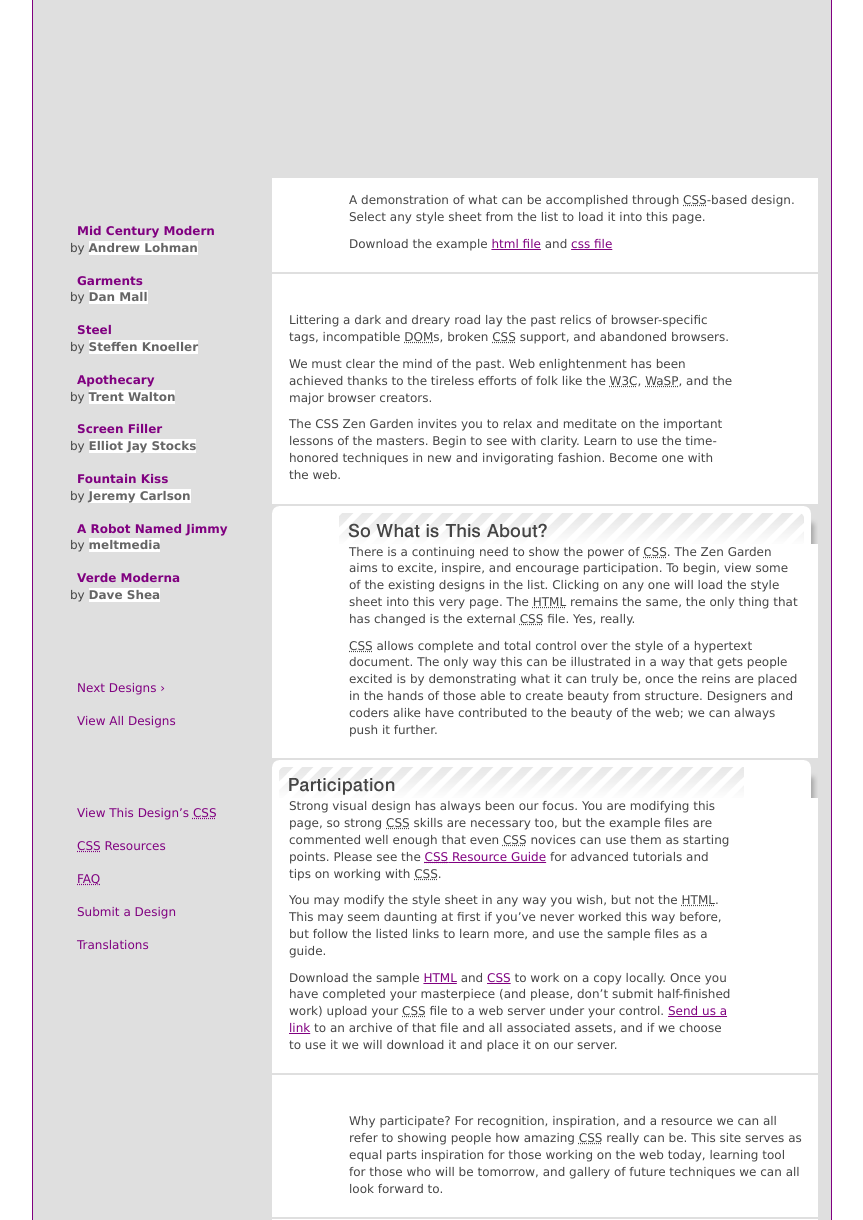
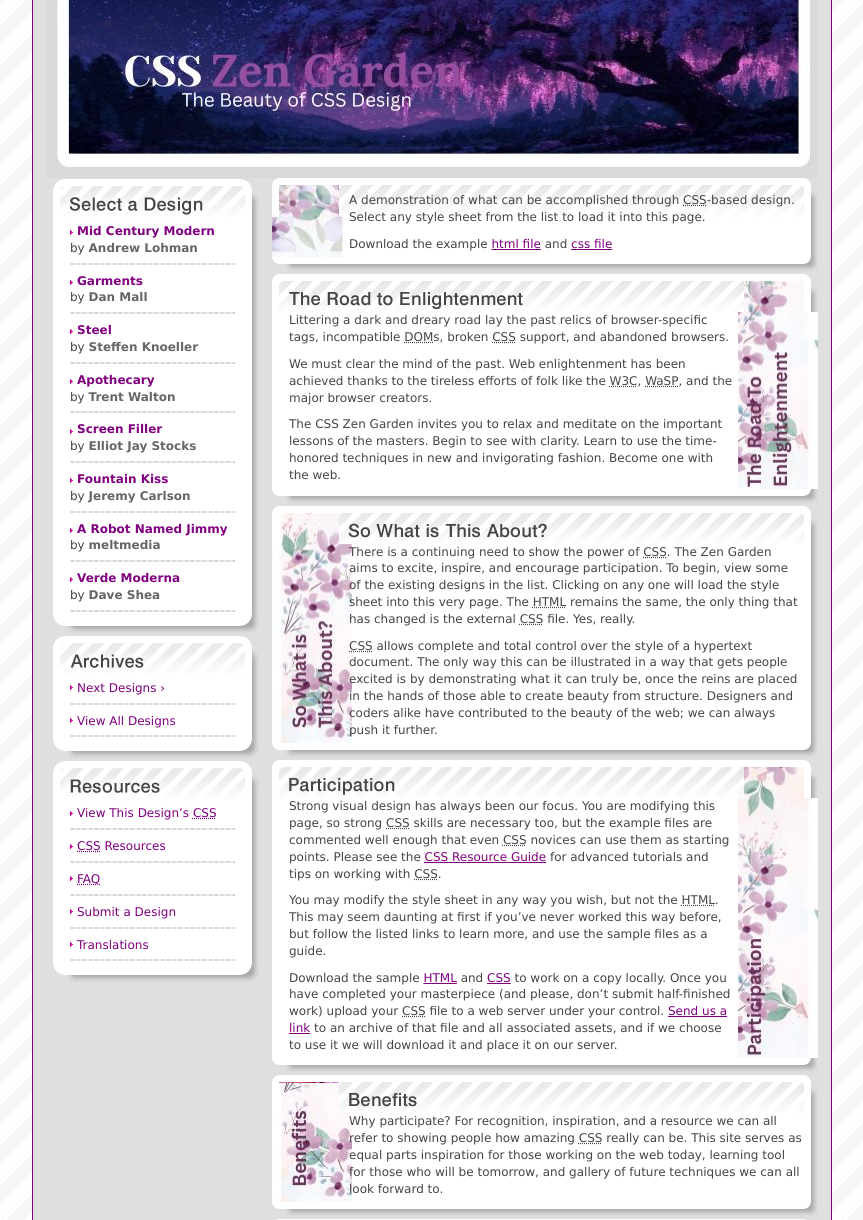
Before and after one commit to angelalimos/web-md-project, a plain HTML site: page index.html in a window 1280 px wide. Shown: the top 1220 px of the page, without its empty margins (208-1071 px from the left). Drawn offline with Linux system fonts and the light colour scheme; the site is published under a folder, as on GitHub Pages, so addresses that start at the root find nothing.

Commit message:
Fix image paths for GitHub Pages

```diff
--- a/style.css
+++ b/style.css
@@ -3,7 +3,7 @@
 margin:0;
 padding:0;
 font:75%/1.4 verdana,Helvetica,sans-serif;
-background-image:url(/images/body_bg.gif);
+background-image:url(images/body_bg.gif);
 text-align:center;
 }
 
@@ -46,7 +46,7 @@
 margin:0 auto;
 padding:0 13px;
 position:relative;
-background:url(/images/line) repeat-x #dfdfdf;
+background:url(images/line) repeat-x #dfdfdf;
 border-left:1px solid purple;
 border-right:1px solid purple;
 color:#454545;
@@ -56,7 +56,7 @@
 header {
 width:772px;
 height:178px;
-background:url(/images/top_title.jpg);
+background:url(images/top_title.jpg);
 }
 
 .summary, .preamble, .explanation, .participation, .benefits, .requirements {
@@ -101,12 +101,12 @@
 .sidebar li {
 list-style:none;
 padding:6px 0 10px 0;
-background:url(/images/line_divider.png) bottom repeat-x;
+background:url(images/line_divider.png) bottom repeat-x;
 }
 
 .sidebar li a {
 padding-left:7px;
-background:url(/images/link.gif) left center no-repeat;
+background:url(images/link.gif) left center no-repeat;
 text-decoration:none;
 }
 
@@ -117,15 +117,15 @@
 .summary p:first-child {
 padding-top:14px;
 background:
-	url(quicksummary_top.gif) top no-repeat,
-	url(/images/right_bg.gif) right repeat-y;
+	url(images/quicksummary_top.gif) top no-repeat,
+	url(images/right_bg.gif) right repeat-y;
 }
 
 .summary p:last-child {
 padding-bottom:20px;
 background:
-	url(/images/right_bottom.gif) bottom no-repeat,
-	url(/images/right_bg.gif) right repeat-y;
+	url(images/right_bottom.gif) bottom no-repeat,
+	url(images/right_bg.gif) right repeat-y;
 }
 
 .design-selection li a {
@@ -164,7 +164,7 @@
 .summary p:first-child {
 padding-top:14px;
 position: relative;
-background:url(/images/quicksummary_top.gif) top no-repeat;
+background:url(images/quicksummary_top.gif) top no-repeat;
 }
 
 .summary p:last-child {
@@ -173,33 +173,33 @@
 
 /* right image */
 .summary p, .explanation p , .benefits p {
-background:url(/images/right_bg.gif) right repeat-y;
+background:url(images/right_bg.gif) right repeat-y;
 }
 .design-selection, .design-archives, .zen-resources {
-background:url(/images/left_bg.gif) repeat-y;
+background:url(images/left_bg.gif) repeat-y;
 }
 
 /* side image */
-.summary {background-image:url(/images/no\ text.jpg);background-position:left bottom;}
-.preamble {background-image:url(/images/enlightenmment.jpg);background-position:right bottom;}
-.explanation {background-image:url(/images/explanation.jpg);background-position:left bottom;}
-.participation {background-image:url(/images/participation.jpg);background-position:right bottom;}
-.benefits {background-image:url(/images/Benefits.jpg);background-position:left bottom;}
-.requirements {background-image:url(/images/Requirements.jpg); background-position:right bottom;}
+.summary {background-image:url(images/no\ text.jpg);background-position:left bottom;}
+.preamble {background-image:url(images/enlightenmment.jpg);background-position:right bottom;}
+.explanation {background-image:url(images/explanation.jpg);background-position:left bottom;}
+.participation {background-image:url(images/participation.jpg);background-position:right bottom;}
+.benefits {background-image:url(images/Benefits.jpg);background-position:left bottom;}
+.requirements {background-image:url(images/Requirements.jpg); background-position:right bottom;}
 
 .preamble p:last-child, .main p:last-child {
 	padding-bottom: 25px;
 }
 
 /* h3 image */
-.preamble h3 {background:url(/images/title_preamble.gif) no-repeat;}
+.preamble h3 {background:url(images/title_preamble.gif) no-repeat;}
 .explanation h3 {background:url(images/title_explanation.gif) no-repeat;}
 .participation h3 {background:url(images/title_participation.gif) no-repeat;}
-.benefits h3 {background:url(/images/title_benefits.gif) no-repeat;}
-.requirements h3 {background:url(/images/title_requirements.gif) no-repeat;}
-.design-selection h3 {background:url(/images/title_select.gif) no-repeat;}
-.design-archives h3 {background:url(/images/title_archives.gif) no-repeat;}
-.zen-resources h3 {background:url(/images/title_resources.gif) no-repeat;}
+.benefits h3 {background:url(images/title_benefits.gif) no-repeat;}
+.requirements h3 {background:url(images/title_requirements.gif) no-repeat;}
+.design-selection h3 {background:url(images/title_select.gif) no-repeat;}
+.design-archives h3 {background:url(images/title_archives.gif) no-repeat;}
+.zen-resources h3 {background:url(images/title_resources.gif) no-repeat;}
 
 /* bottom image */
 .summary p:last-child, .preamble p:nth-child(4), .explanation p:nth-child(3), .participation p:nth-child(4), .benefits p:nth-child(2), .requirements p:nth-child(6) {
@@ -215,7 +215,7 @@
 bottom: 0;
 right: 0;
 width:20px;
-background:url(/images/right_bg.gif) right repeat-y;
+background:url(images/right_bg.gif) right repeat-y;
 }
 .summary p:last-child:after, .preamble p:nth-child(4):after, .explanation p:nth-child(3):after, .participation p:nth-child(4):after, .benefits p:nth-child(2):after, .requirements p:nth-child(6):after {
 content: ' ';
@@ -226,7 +226,7 @@
 right: 0;
 height:20px;
 
-background:url(/images/right_bottom.gif) bottom no-repeat;
+background:url(images/right_bottom.gif) bottom no-repeat;
 width: 100%;
 height: 20px;
 margin-top: -20px;
@@ -235,5 +235,5 @@
 .design-selection ul, .design-archives ul, .zen-resources ul{
 margin:0;
 padding:0 25px 20px 17px;
-background:url(/images/left_bottom.gif) bottom no-repeat;
+background:url(images/left_bottom.gif) bottom no-repeat;
 }
```
